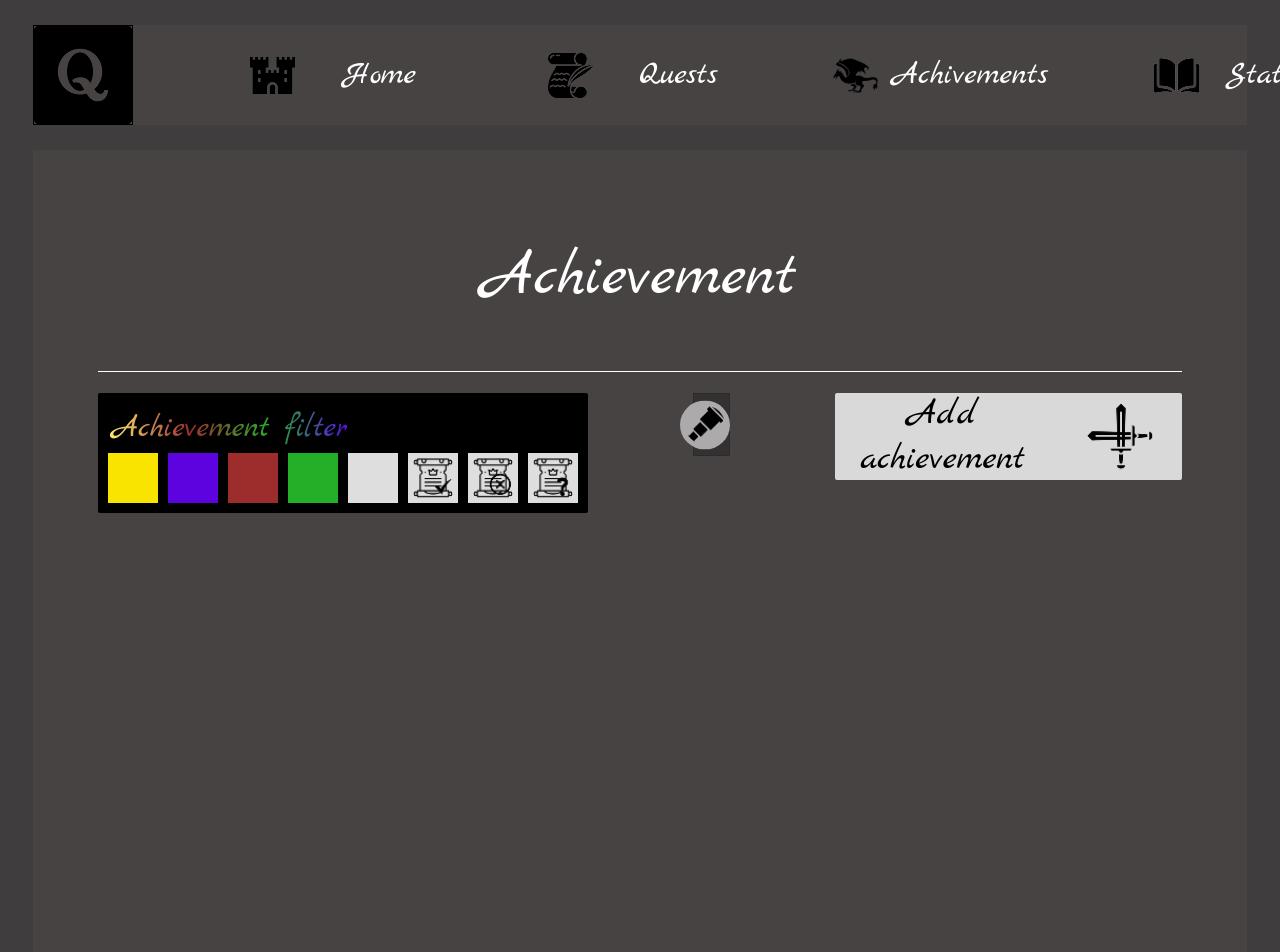
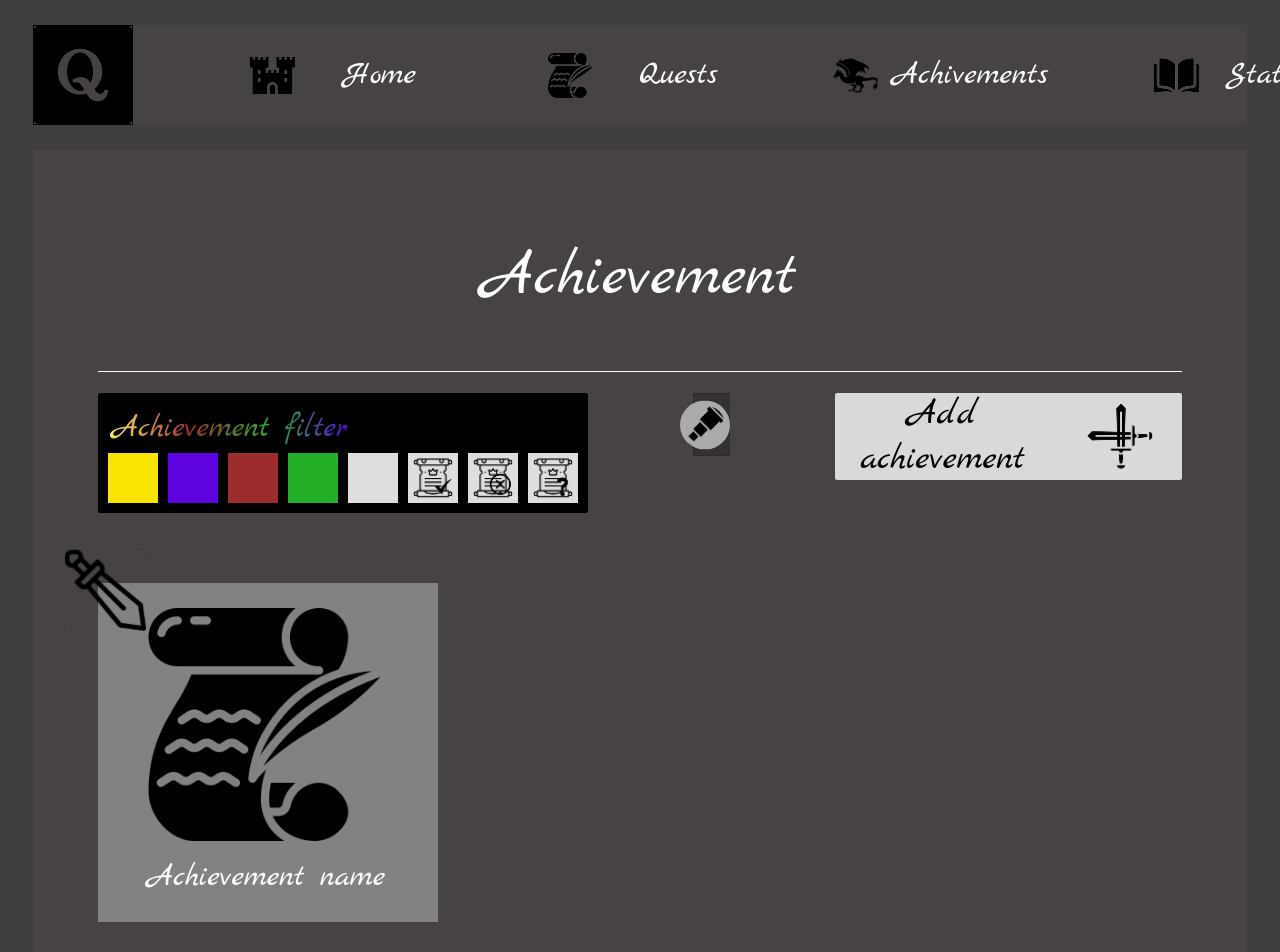
Before and after one commit to Baroslav/QuestLife, a Next.js app: page / in a window 1280 px wide. Shown: the top 952 px of the page. Built offline with nearby package versions, Linux system fonts and the light colour scheme.

Commit message:
create achivement item

```diff
--- /dev/null
+++ b/src/app/components/achivementList/achivementItem.tsx
@@ -0,0 +1,13 @@
+import styles from "./achivementList.module.css"
+
+const AchivementItem = () => {
+    return (
+        <div className = {styles.achivemetItem}>
+            <img className = {styles.leftTop} src="./achiveSword.svg" alt="" />
+            <img className = {styles.achiveImg} src="./quest.png" alt="" />
+            <p>Achievement name</p>
+        </div>
+    )
+}
+
+export default AchivementItem
--- /dev/null
+++ b/src/app/components/achivementList/achivementList.module.css
@@ -0,0 +1,33 @@
+.achivementList {
+    margin-top: 70px;
+}
+
+.achivemetItem {
+    z-index: 2;
+    position: relative;
+    padding: 25px 50px;
+    width: 340px;
+    box-sizing: border-box;
+    background-color: #828282;
+}
+.achiveImg {
+    width: 233px;
+    height: 233px;
+    text-align: center;
+    z-index: 2;
+}
+.achivemetItem p {
+    font-size: 32px;
+    margin: 0px;
+    padding-top: 10px;
+}
+
+.leftTop {
+    position: absolute;
+    top: -10%;
+    left: -10%;
+    transform: rotate(90deg);
+    width: 83px;
+    height: 83px;
+    z-index: 1;
+}
--- /dev/null
+++ b/src/app/components/achivementList/achivementlist.tsx
@@ -0,0 +1,13 @@
+import AchivementItem from "./achivementItem"
+import styles from "./achivementList.module.css"
+
+const AchivemetList = () => {
+    return (
+        <div className = {styles.achivementList}>
+            <AchivementItem/>
+
+        </div>
+    )
+}
+
+export default AchivemetList
--- a/src/app/components/pages/quests/quest.tsx
+++ b/src/app/components/pages/quests/achivement.tsx
@@ -1,16 +1,18 @@
+import AchivemetList from "../../achivementList/achivementlist"
 import ToolsBarList from "../../toolsBar/toolsBarList"
 import AddBtn from "../../ui/addBtn/addBtn"
-import WhiteLine from "../../whiteLine/whiteLine"
+import WhiteLine from "../../ui/whiteLine/whiteLine"
 import styles from "./quest.module.css"
 
-const QuestsPage = () => {
+const AchivementPage = () => {
     return (
         <section className = {styles.quests}>
             <h1>Achievement</h1>
             <WhiteLine/>
             <ToolsBarList btnText="Add achievement" btnIcon="./swords.png"/>
+            <AchivemetList/>
         </section>
     )
 }
 
-export default  QuestsPage
+export default  AchivementPage
--- a/src/app/page.tsx
+++ b/src/app/page.tsx
@@ -12,8 +12,8 @@ import Auth from "./components/auth/auth";
 import HeaderContet from "./components/headerContetn/headerContetn";
 import MainPage from "./components/pages/main/main";
 import styles from "./page.module.css"
-import QuestsPage from "./components/pages/quests/quest";
 import PageWrapper from "./components/pageWrapper/pageWrapper";
+import AchivementPage from "./components/pages/quests/achivement";
 
 
 
@@ -24,7 +24,7 @@ export default function Home() {
       <div className={marckSctipt.className}>
         <HeaderGoroup/>
         <PageWrapper bgImg="./mythical.svg">
-          <QuestsPage/>
+          <AchivementPage/>
         </PageWrapper>
       </div>
   );
```
Also changed, not shown: public/achiveSword.svg (added), src/app/components/ui/whiteLine/whiteLine.module.css (renamed from src/app/components/whiteLine/whiteLine.module.css), src/app/components/ui/whiteLine/whiteLine.tsx (renamed from src/app/components/whiteLine/whiteLine.tsx).
